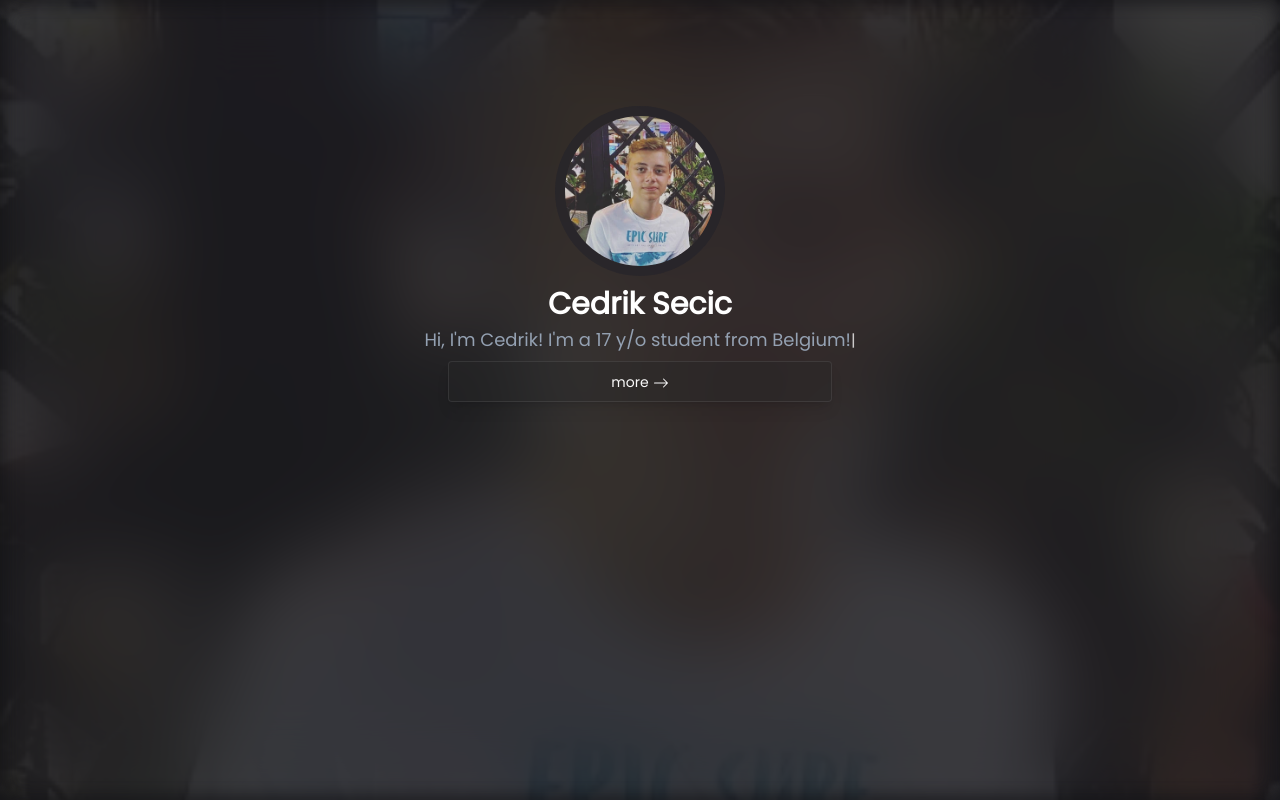
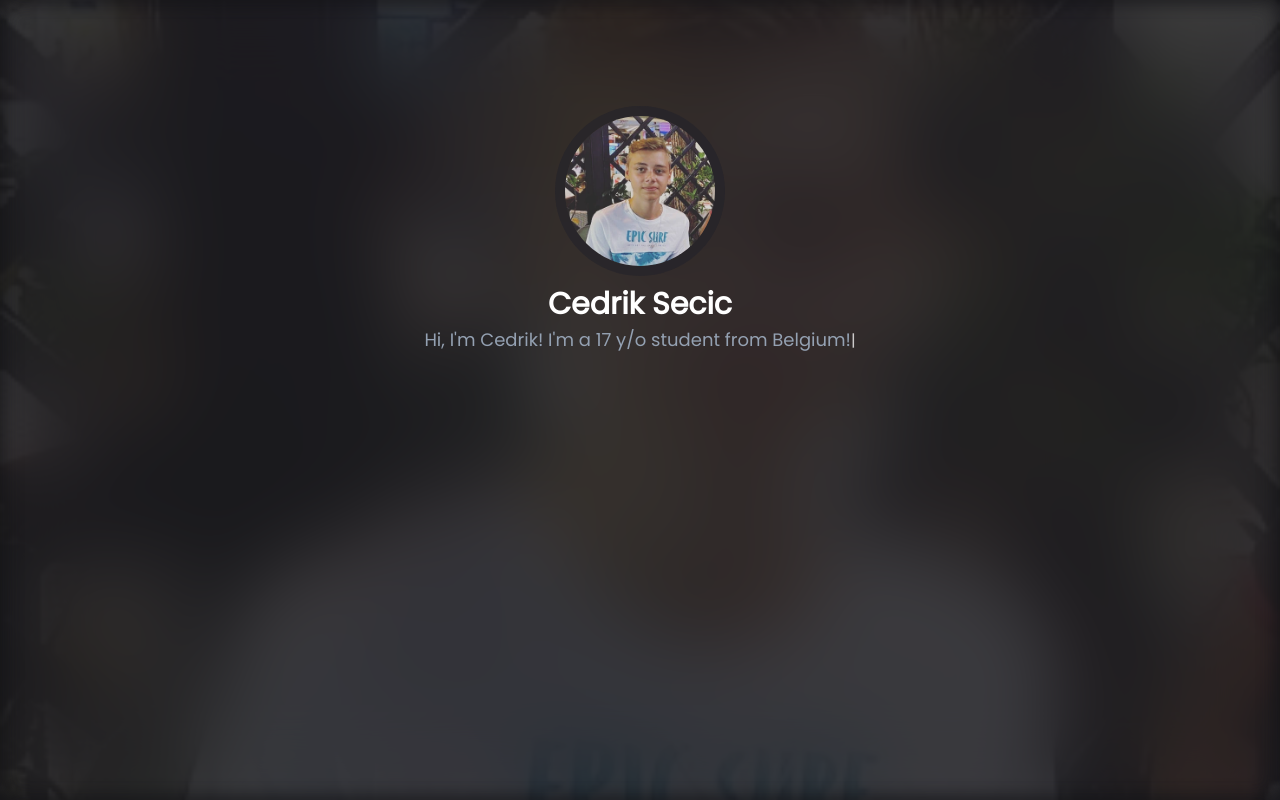
Before and after one commit to Ceddix/cedrik.me, a Next.js app: page / in a window 1280 px wide. Built offline with nearby package versions, Linux system fonts and the light colour scheme.

Commit message:
feat: improved about button and moved it to components

```diff
--- /dev/null
+++ b/app/components/AboutButton.tsx
@@ -0,0 +1,36 @@
+"use client";
+
+import React, {useEffect} from 'react';
+import {stagger, useAnimate} from 'framer-motion';
+import Link from "next/link";
+
+export default function AboutButton() {
+
+    const [scope, animate] = useAnimate()
+
+    useEffect(() => {
+
+        animate("a", {
+            opacity: [0, 1], y: [.5, 0]
+        }, {
+            delay: 6.5
+        })
+
+    })
+
+    return (
+        <div className={"w-full max-w-lg px-9"} ref={scope}>
+            <Link
+                href={"/about"}
+                className={"inline-block group rounded w-full bg-neutral-800/[.4] border border-gray-300/[0.1] mt-2 mb-1 pb-2 pt-2.5 text-sm leading-normal text-neutral-50 shadow-lg transition duration-200 ease-in-out hover:bg-neutral-900/[.6] focus:bg-neutral-900/[.6] focus:outline-none focus:ring-0 active:bg-neutral-950"}>
+                more
+                <svg xmlns="http://www.w3.org/2000/svg" width="16" height="16" fill="currentColor"
+                     className="inline ml-1 transition duration-1000 group-hover:translate-x-[.2rem]" viewBox="0 0 16 16">
+                    <path fillRule="evenodd"
+                          d="M1 8a.5.5 0 0 1 .5-.5h11.793l-3.147-3.146a.5.5 0 0 1 .708-.708l4 4a.5.5 0 0 1 0 .708l-4 4a.5.5 0 0 1-.708-.708L13.293 8.5H1.5A.5.5 0 0 1 1 8z"/>
+                </svg>
+            </Link>
+        </div>
+    )
+
+}
--- a/app/page.tsx
+++ b/app/page.tsx
@@ -5,6 +5,7 @@ import SocialLinks from "@/app/components/SocialLinks";
 import { Poppins } from "next/font/google";
 import { PageWrapper } from "@/app/components/PageWrapper";
 import { age } from "@/app/components/Constants"
+import AboutButton from "@/app/components/AboutButton";
 
 const poppins = Poppins({
     subsets: ["latin"],
@@ -42,17 +43,7 @@ export default function Home() {
                         className={`text-[18px] text-[#94a1b2]`}
                     />
 
-                    <a
-                        href={"/about"}
-                        className="inline-block group rounded max-w-sm w-96 min-w-0 bg-neutral-800/[.4] border border-gray-300/[0.1] mt-2 mb-1 mx-8 px-6 pb-2 pt-2.5 text-sm leading-normal text-neutral-50 shadow-lg transition duration-200 ease-in-out hover:bg-neutral-900/[.6] focus:bg-neutral-900/[.6] focus:outline-none focus:ring-0 active:bg-neutral-950">
-                        more
-                        <svg xmlns="http://www.w3.org/2000/svg" width="16" height="16" fill="currentColor"
-                             className="inline ml-1 transition duration-1000 group-hover:translate-x-[.2rem]" viewBox="0 0 16 16">
-                            <path fillRule="evenodd"
-                                  d="M1 8a.5.5 0 0 1 .5-.5h11.793l-3.147-3.146a.5.5 0 0 1 .708-.708l4 4a.5.5 0 0 1 0 .708l-4 4a.5.5 0 0 1-.708-.708L13.293 8.5H1.5A.5.5 0 0 1 1 8z"/>
-                        </svg>
-                        {/*<i className="fa-solid fa-arrow-right ml-0.5 transition duration-1000 group-hover:translate-x-0.5"></i>*/}
-                    </a>
+                    <AboutButton/>
 
                     <SocialLinks/>
 
```
